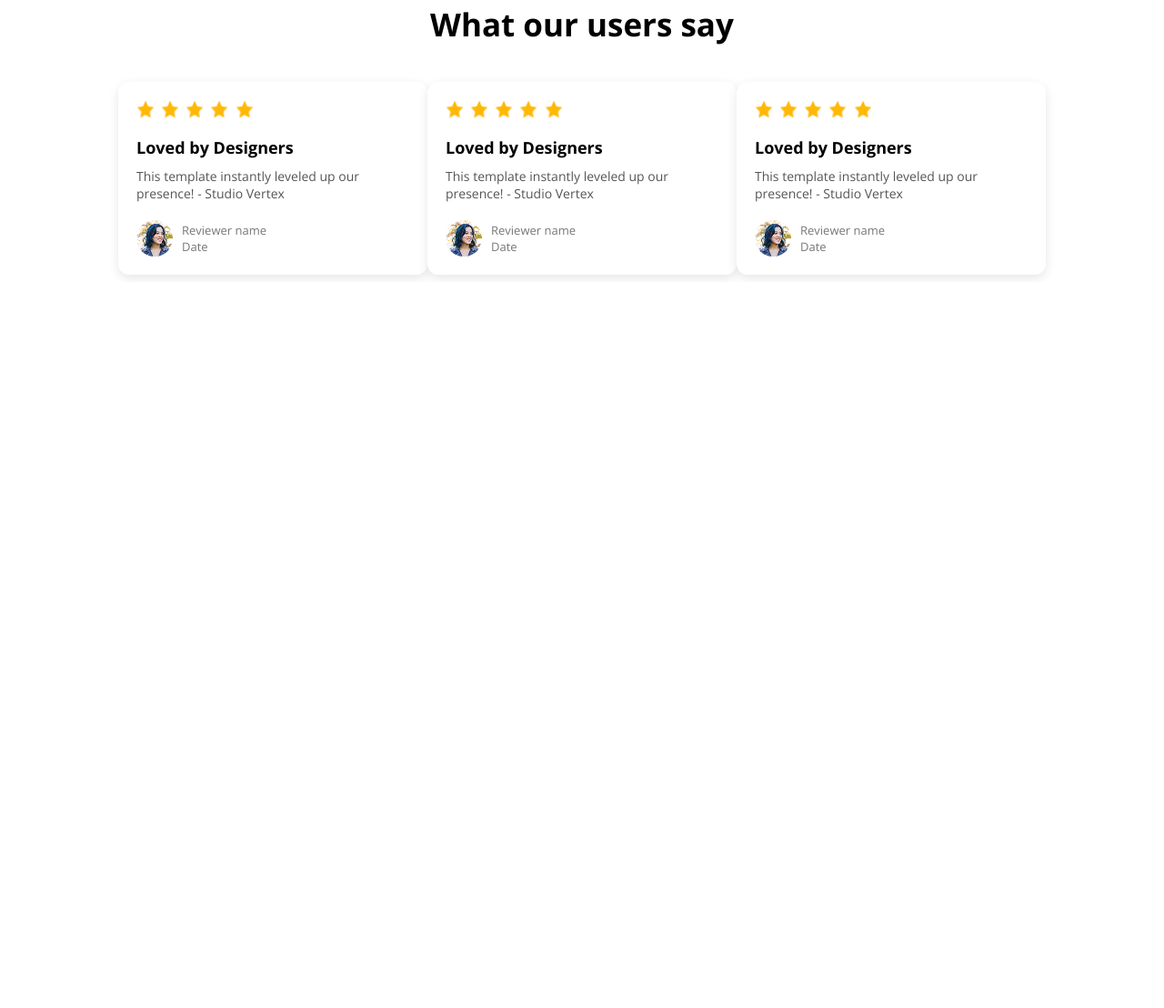
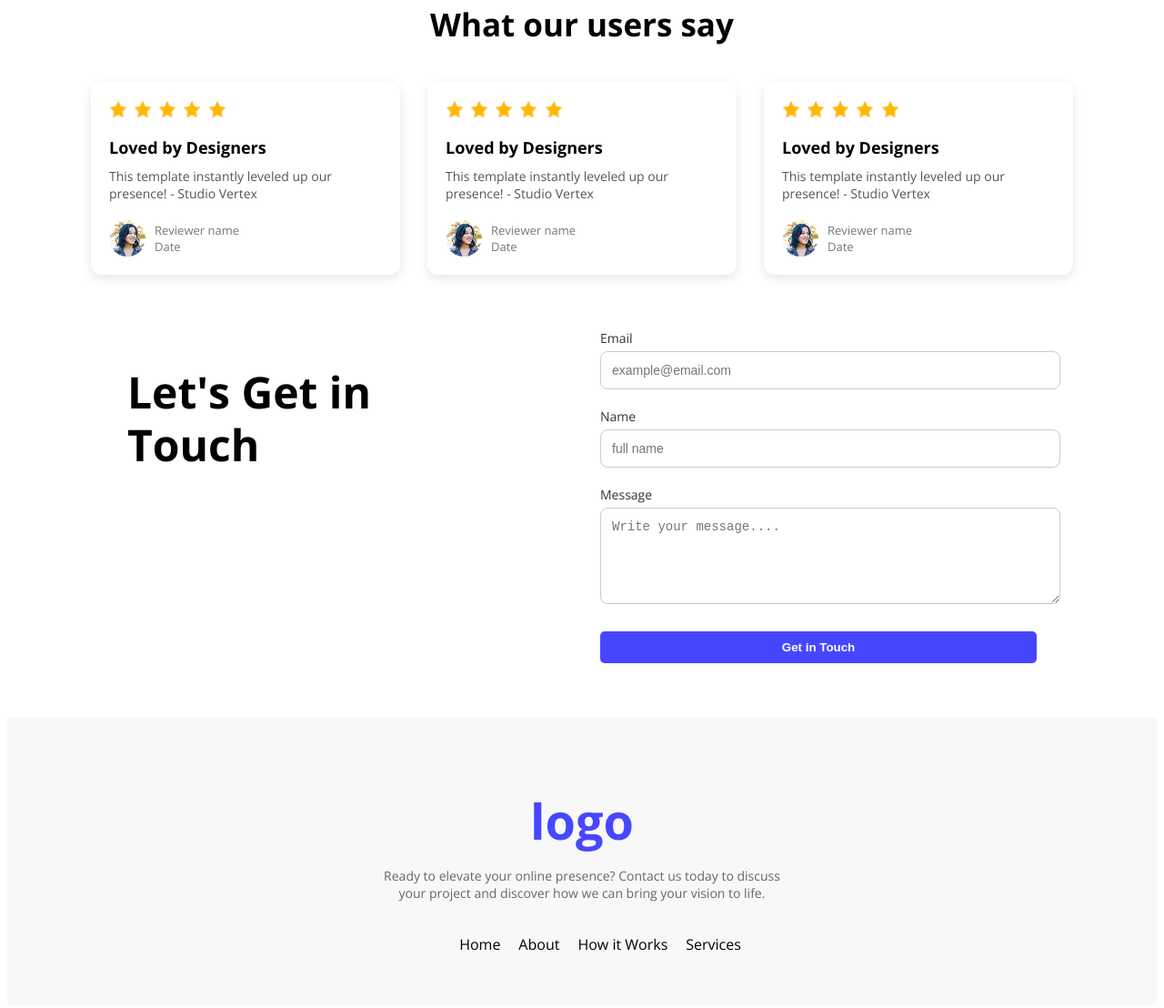
Before and after one commit to Mahafuj69/first-assignment-pg, a plain HTML site: page index.html in a window 1280 px wide. Shown: the part 1151-2259 px from the top of the page at 91% size. Before the commit the page ends 1461 px from the top, so only its background shows below. Drawn offline with nearby package versions, Linux system fonts and the light colour scheme.

Commit message:
added from and footer section

```diff
--- a/index.html
+++ b/index.html
@@ -123,11 +123,48 @@
         </div>
       </div>
     </div>
+  </div>
+    </main>
+    <main>
+       <section class="contact-section">
+    <div class="contact-container">
+      <div class="contact-left">
+        <h1>Let's Get in<br>Touch</h1>
+      </div>
+      <div class="contact-right">
+        <form>
+          <label for="email">Email</label>
+          <input type="email" id="email" placeholder="example@email.com" required>
 
-  </div>
+          <label for="name">Name</label>
+          <input type="text" id="name" placeholder="full name" required>
+
+          <label for="message">Message</label>
+          <textarea id="message" placeholder="Write your message...." rows="5" required></textarea>
+
+          <button class="btn-Primary">Get in Touch</button>
+        </form>
+      </div>
+    </div>
+  </section>
     </main>
 </body>
 <footer>
-
+  <div class="footer">
+    <h1>
+      logo
+    </h1>
+    <p>
+      Ready to elevate your online presence? Contact us today to discuss <br> your project and discover how we can bring your vision to life.
+    </p>
+    <div class="more">
+      <ul>
+        <li><a href="https://www.example.com">Home</a></li>
+        <li><a href="https://www.example.com">About</a></li>
+        <li><a href="https://www.example.com">How it Works</a></li>
+        <li><a href="https://www.example.com">Services</a></li>
+      </ul>
+    </div>
+  </div>
 </footer>
 </html>
--- a/styles/styles.css
+++ b/styles/styles.css
@@ -9,7 +9,7 @@
 }
  /* Shared style */
 
-.btn-Primary{
+ .btn-Primary{
   background-color: rgba(68, 68, 255, 0.983);
   font-weight: bold;
   color: white;
@@ -17,6 +17,10 @@
   padding: 10px 20px;
   border-radius: 5px;
   margin-top: 10px;
+}
+
+.btn-Primary:hover {
+  background-color: #1bdbd4;
 }
 
 
@@ -125,7 +129,9 @@ h2 {
   box-shadow: 0 4px 12px rgba(0,0,0,0.1);
   padding: 20px;
   width: 300px;
+  margin: 0 15px;
   text-align: left;
+  align-items: center;
 }
 
 .stars {
@@ -167,3 +173,98 @@ h2 {
   font-size: 13px;
   color: #777;
 }
+
+
+.contact-section {
+  background-color: #fff;
+  padding: 60px 40px;
+  border-radius: 12px;
+  max-width: 1000px;
+  margin: 0 auto;
+}
+
+.contact-container {
+  display: flex;
+  justify-content: space-between;
+  flex-wrap: wrap;
+  gap: 40px;
+}
+
+.contact-left {
+  flex: 1;
+  min-width: 250px;
+}
+
+.contact-left h1 {
+  font-size: 48px;
+  font-weight: 700;
+  line-height: 1.2;
+}
+
+.contact-right {
+  flex: 1;
+  min-width: 300px;
+}
+
+form {
+  display: flex;
+  flex-direction: column;
+}
+
+label {
+  font-size: 14px;
+  margin-bottom: 5px;
+  color: #333;
+}
+
+input,
+textarea {
+  padding: 12px;
+  margin-bottom: 20px;
+  border-radius: 8px;
+  border: 1px solid #ccc;
+  font-size: 14px;
+  width: 100%;
+}
+
+textarea {
+  resize: vertical;
+}
+
+.footer {
+  background-color: #f8f8f8;
+  padding: 40px 0;
+  text-align: center;
+}
+
+.footer h1 {
+  font-size: 54px;
+  margin-bottom: 10px;
+  color:  rgba(68, 68, 255, 0.983);
+}
+
+.footer p {
+  font-size: 14px;
+  color: #666;
+  margin-bottom: 20px;
+}
+
+.footer .more {
+  display: flex;
+  justify-content: center;
+  gap: 20px;
+}
+
+.footer .more ul {
+  display: flex;
+  gap: 20px;
+}
+
+.footer .more li {
+  list-style: none;
+}
+
+.footer .more a {
+  text-decoration: none;
+  color: #000000;
+}
```
